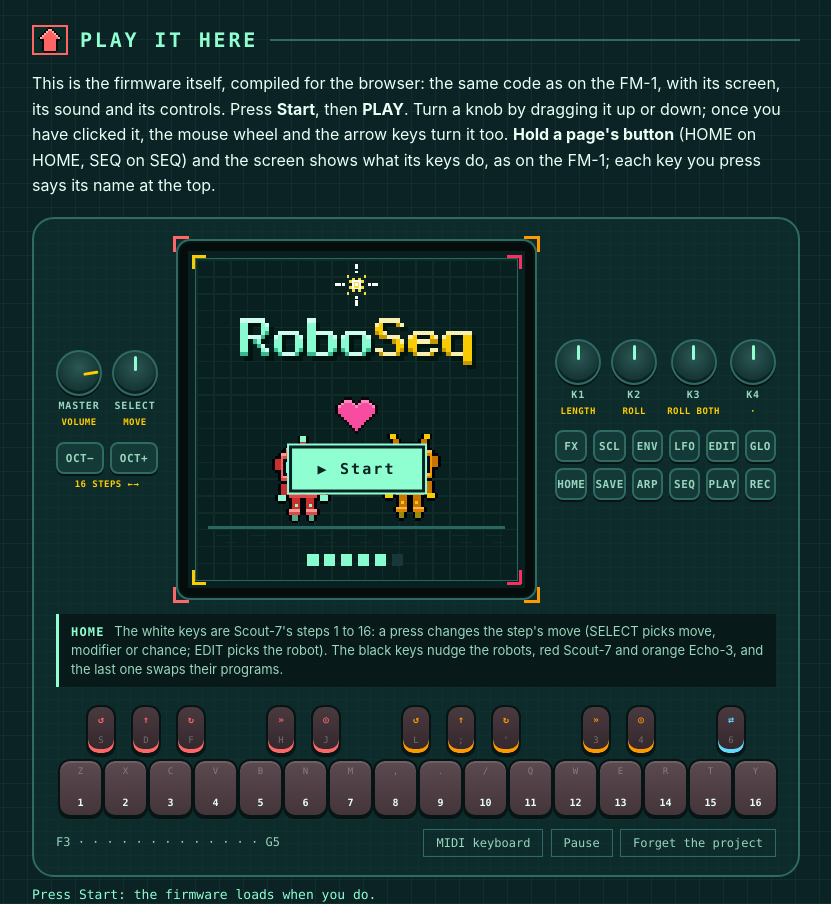
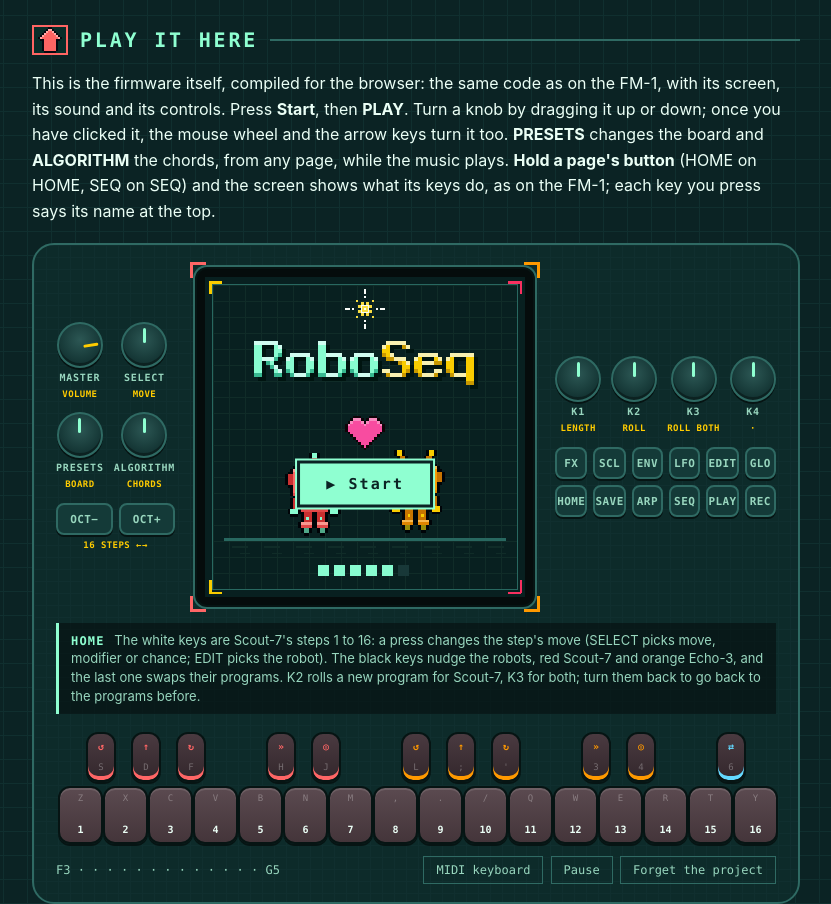
Before and after one commit to joakimskurk/fm1roboseq, a plain HTML site: page web/index.html in a window 1280 px wide. Shown: the part 2060-2964 px from the top of the page, without its empty margins (224-1055 px from the left). Drawn offline with Linux system fonts and the light colour scheme; files whose address does not match are found by name.

Commit message:
The page: PRESETS and ALGORITHM on the drawn FM-1, under MASTER and SELECT (D47)
Named BOARD and CHORDS (blank in the battle), and a line on them and on
HOME's K2/K3 going back in the text.

Co-Authored-By: Claude Opus 5.5 <noreply@anthropic.com>

```diff
--- a/web/app/play.js
+++ b/web/app/play.js
@@ -138,7 +138,8 @@ if (fm1) {
       page = 'HOME';
       help = `The white keys are ${robot}'s steps ${bank * 16 + 1} to ${bank * 16 + 16}: a press changes the step's `
            + `${LAYER[layer]} (SELECT picks move, modifier or chance; EDIT picks the robot). The black keys nudge the `
-           + 'robots, red Scout-7 and orange Echo-3, and the last one swaps their programs.';
+           + 'robots, red Scout-7 and orange Echo-3, and the last one swaps their programs. K2 rolls a new program '
+           + `for ${robot}, K3 for both; turn them back to go back to the programs before.`;
       kn = [LAYER[layer].toUpperCase(), 'LENGTH', 'ROLL', 'ROLL BOTH', ''];
       oct = '16 STEPS ←→';
     } else if (pg === 1) {                        // SEQ
@@ -240,6 +241,9 @@ if (fm1) {
       el.title = `${noteName(k)}${KEYCAP[k] ? ` (${KEYCAP[k]})` : ''}${w ? ': ' + w : ': nothing here'}`;
     });
     ['kf0', 'kf2', 'kf3', 'kf4', 'kf5'].forEach((id, i) => { $(id).textContent = d.kn[i] || '·'; });
+    const battle = (st & 15) === 9;               // PRESETS and ALGORITHM: every page's but the battle's (D47)
+    $('kf6').textContent = battle ? '·' : 'BOARD';
+    $('kf1').textContent = battle ? '·' : 'CHORDS';
     $('kf-oct').textContent = d.oct || '·';
     $('kh-page').textContent = d.page;
     $('kh-text').textContent = d.help;
--- a/web/index.html
+++ b/web/index.html
@@ -351,7 +351,8 @@
   <h2 id="play"><img src="art/steer-scout-move.svg" width="36" height="30" alt="">Play it here</h2>
   <p>This is the firmware itself, compiled for the browser: the same code as on the FM-1, with its screen, its sound
     and its controls. Press <b>Start</b>, then <b>PLAY</b>. Turn a knob by dragging it up or down; once you have
-    clicked it, the mouse wheel and the arrow keys turn it too. <b>Hold a page's button</b> (HOME on HOME, SEQ on SEQ)
+    clicked it, the mouse wheel and the arrow keys turn it too. <b>PRESETS</b> changes the board and
+    <b>ALGORITHM</b> the chords, from any page, while the music plays. <b>Hold a page's button</b> (HOME on HOME, SEQ on SEQ)
     and the screen shows what its keys do, as on the FM-1; each key you press says its name at the top.</p>
   <div class="fm1" id="fm1">
     <div class="fm1-top">
@@ -359,6 +360,8 @@
         <div class="knobs">
           <label class="knob"><span class="dial vol" id="vol" tabindex="0" role="slider" aria-label="MASTER, the volume" aria-valuemin="0" aria-valuemax="100" aria-valuenow="80"></span>MASTER<i class="kf">VOLUME</i></label>
           <label class="knob"><span class="dial" data-enc="0" tabindex="0" role="slider" aria-label="SELECT"></span>SELECT<i class="kf" id="kf0"></i></label>
+          <label class="knob"><span class="dial" data-enc="6" tabindex="0" role="slider" aria-label="PRESETS, the board"></span>PRESETS<i class="kf" id="kf6"></i></label>
+          <label class="knob"><span class="dial" data-enc="1" tabindex="0" role="slider" aria-label="ALGORITHM, the chords"></span>ALGORITHM<i class="kf" id="kf1"></i></label>
         </div>
         <div class="octs"><div class="oct"><button class="b" data-btn="0" type="button">OCT−</button><button class="b" data-btn="1" type="button">OCT+</button></div>
           <i class="kf" id="kf-oct"></i></div>
```
